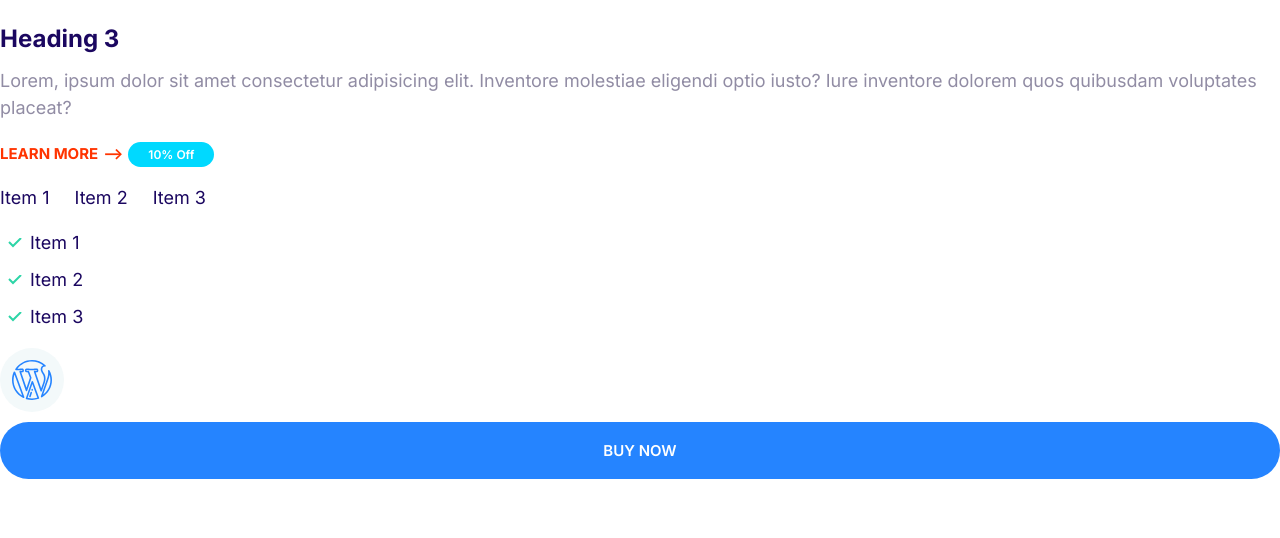
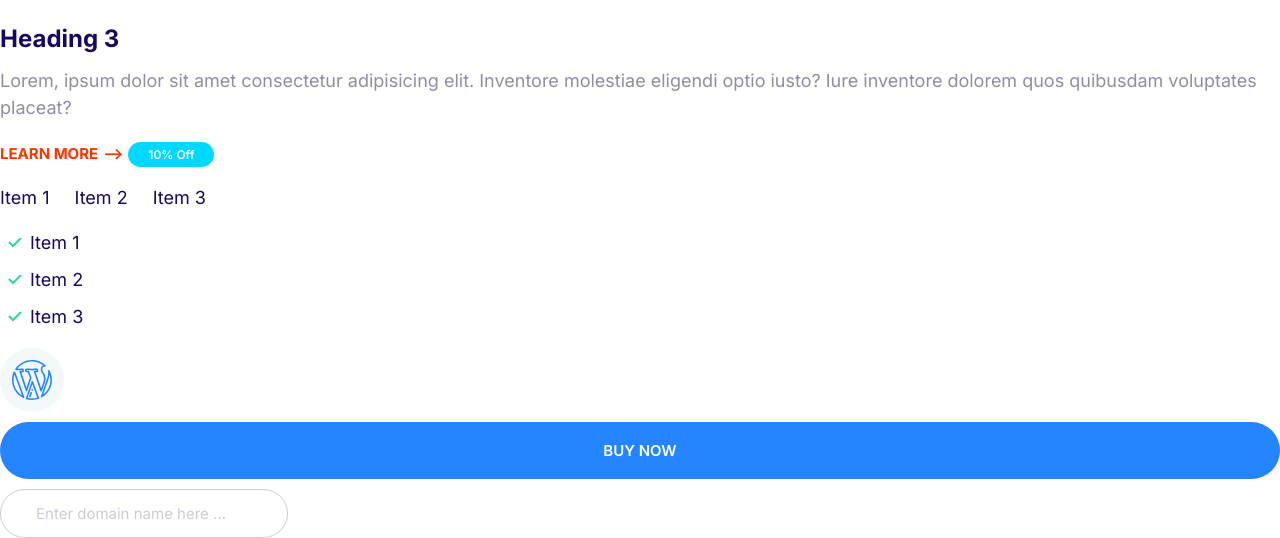
Before and after one commit to alanluqman/Demo-Website, a plain HTML site: page index.html in a window 1280 px wide. Shown: the part 270-808 px from the top of the page. Drawn offline with Linux system fonts and the light colour scheme.

Commit message:
creating input.

```diff
--- a/css/style.css
+++ b/css/style.css
@@ -237,3 +237,22 @@ margin-right: 2rem;
         font-size: 1.5rem;
     }
 }
+
+/* Inputs  */
+
+.input{
+    border-radius: 30px;
+    border: 1px solid #ccc;
+    color: var(--color-headings);
+    font-size: 2rem;
+    outline: 0;
+    padding: 1.5rem 3.5rem;
+}
+::placeholder{
+    color: #cdcbd7;
+}
+@media screen and (min-width:1024px) {
+    .input{
+        font-size: 1.5rem;
+    }
+}
--- a/index.html
+++ b/index.html
@@ -41,6 +41,7 @@
 
     <button class="btn btn--primary btn--block">Buy Now</button>
 
+    <input type="text"  class="input" placeholder="Enter domain name here ...">
 
 </body>
 </html>
```
Also changed, not shown: components/input.html (added, +1 -0 lines).
